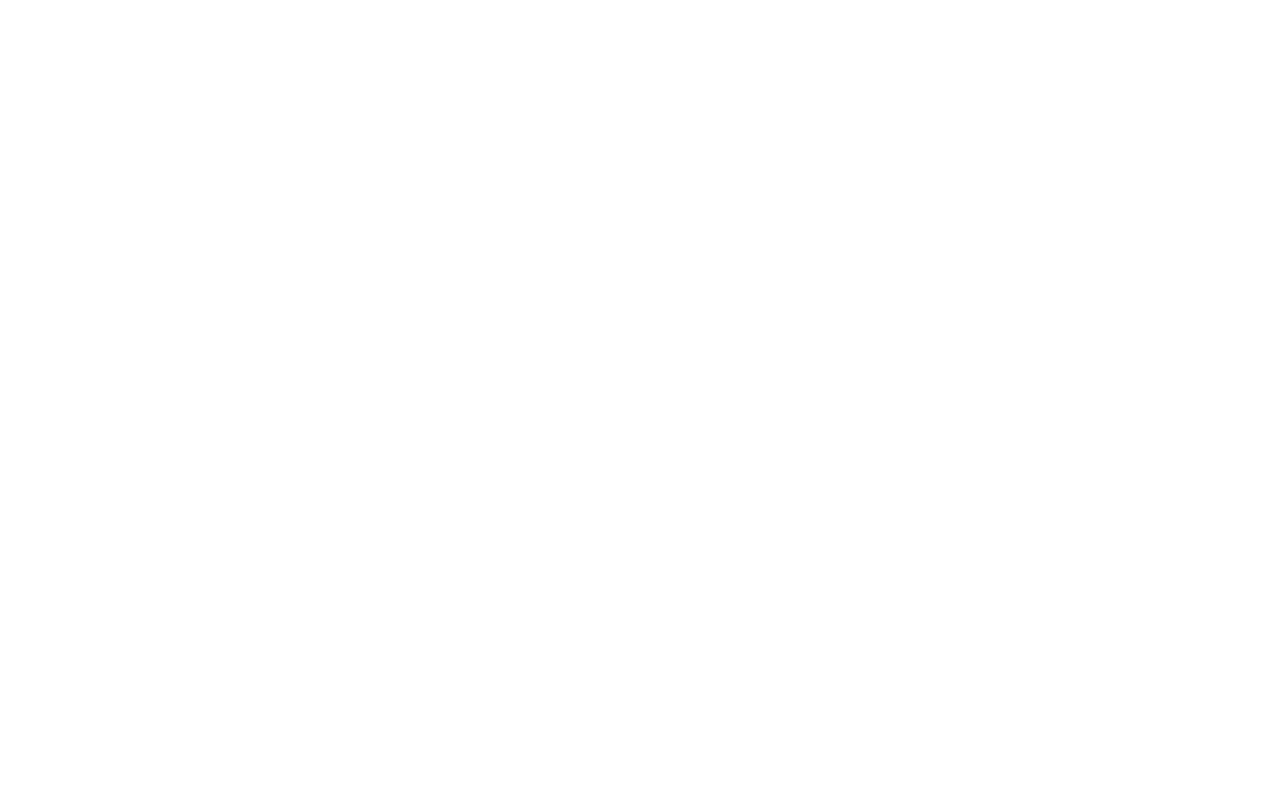
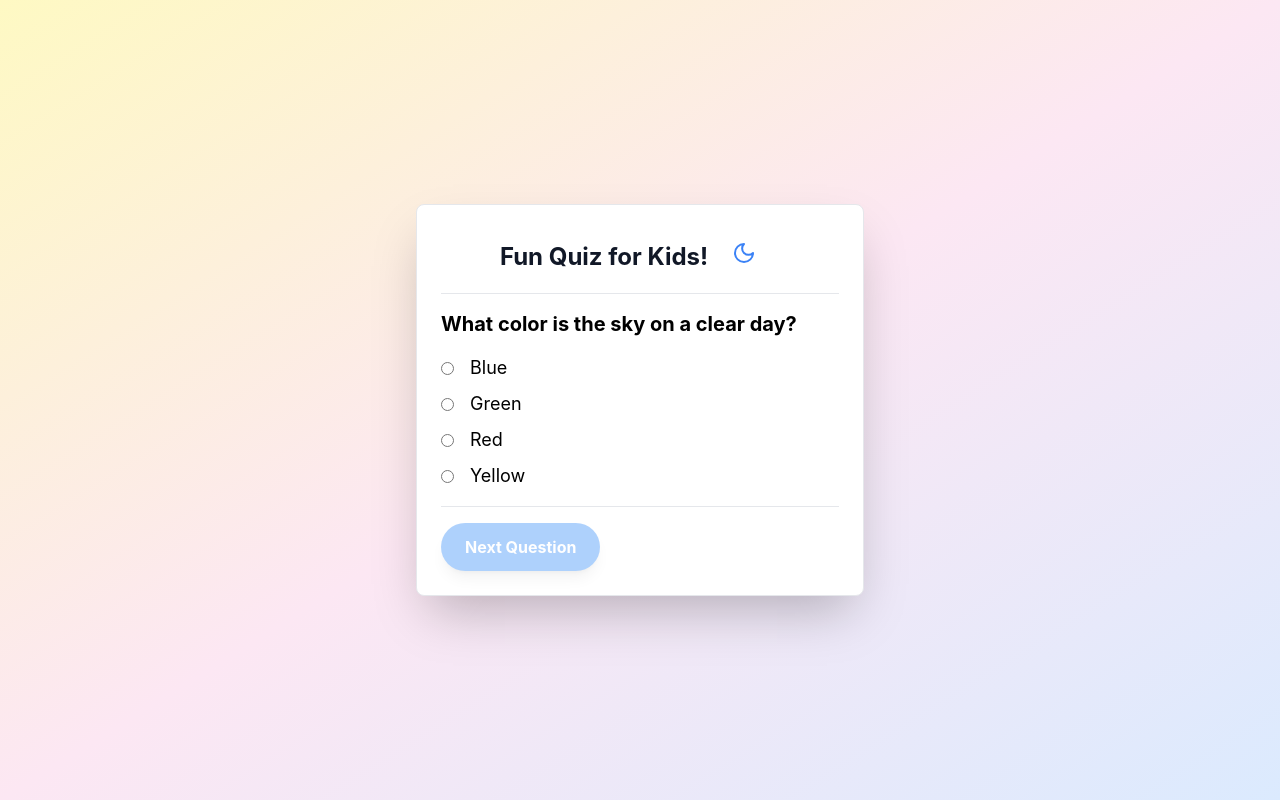
Before and after one commit to DWE-CLOUD/ZENARA, a React (Create React App) app in the folder frontend/: page /quiz in a window 1280 px wide. Before the commit this address had no page. Built offline with nearby package versions, Linux system fonts and the light colour scheme.

Commit message:
feat: Added Quiz Page

```diff
--- a/frontend/src/App.js
+++ b/frontend/src/App.js
@@ -4,6 +4,7 @@
 import Dash from './dash';
 import Sec from './security';
 import Login from './login';
+import Quiz from  './quiz';
 function App() {
     return (
         <Router>
@@ -12,6 +13,7 @@
                 <Route path="/dash" element={<Dash />} />
                 <Route path="/sec" element={<Sec />} />
                 <Route path="/login" element={<Login />} />
+                <Route path="/quiz" element={<Quiz />} />
             </Routes>
         </Router>
     );
--- a/frontend/src/login.js
+++ b/frontend/src/login.js
@@ -33,12 +33,10 @@
             } else {
                 const errorData = await response.text();
                 setError(errorData || 'Invalid username or password.');
-                window.location.href = '/dash';
             }
         } catch (error) {
             setError('An error occurred. Please try again.');
             console.error('Login error:', error);
-            window.location.href = '/dash';
         } finally {
             setIsLoading(false);
         }
--- /dev/null
+++ b/frontend/src/quiz.js
@@ -0,0 +1,185 @@
+import React, { useState } from 'react';
+import { Sun, Moon } from 'lucide-react';
+
+// Define the Button component inline
+const Button = ({ children, onClick, variant = 'default', size = 'md', disabled = false }) => {
+  const baseStyles = 'px-6 py-3 rounded-full font-bold transition-transform transform hover:scale-105';
+  const variants = {
+    default: 'bg-blue-400 text-white shadow-lg hover:bg-blue-500',
+    ghost: 'bg-transparent text-gray-700 hover:bg-gray-200',
+  };
+  const sizes = {
+    md: 'text-base',
+    icon: 'text-xl',
+  };
+  const styles = `${baseStyles} ${variants[variant]} ${sizes[size]} ${disabled ? 'opacity-50 cursor-not-allowed' : ''}`;
+
+  return (
+    <button onClick={onClick} className={styles} disabled={disabled} style={{ zIndex: 100 }}>
+      {children}
+    </button>
+  );
+};
+
+// Define the Card and its parts inline
+const Card = ({ children, className }) => (
+  <div className={`border shadow-2xl rounded-lg p-6 transition-transform transform hover:scale-105 ${className}`} style={{ zIndex: 10 }}>
+    {children}
+  </div>
+);
+
+const CardHeader = ({ children }) => (
+  <div className="border-b pb-4 mb-4">
+    {children}
+  </div>
+);
+
+const CardTitle = ({ children }) => (
+  <h1 className="text-2xl font-bold text-center text-pink-600">
+    {children}
+  </h1>
+);
+
+const CardContent = ({ children }) => (
+  <div className="mb-4">
+    {children}
+  </div>
+);
+
+const CardFooter = ({ children }) => (
+  <div className="border-t pt-4 mt-4">
+    {children}
+  </div>
+);
+
+// Define the RadioGroup and RadioGroupItem inline
+const RadioGroup = ({ value, onValueChange, children }) => (
+  <div className="space-y-2">
+    {React.Children.map(children, (child) =>
+      React.cloneElement(child, {
+        onChange: (e) => onValueChange(e.target.value),
+        checked: value === child.props.value,
+      })
+    )}
+  </div>
+);
+
+const RadioGroupItem = ({ value, id, checked, onChange }) => (
+  <input
+    type="radio"
+    id={id}
+    name="quiz-option"
+    value={value}
+    checked={checked}
+    onChange={onChange}
+    className="mr-2"
+  />
+);
+
+// Define the Label inline
+const Label = ({ htmlFor, children, className }) => (
+  <label htmlFor={htmlFor} className={`cursor-pointer text-lg ${className}`}>
+    {children}
+  </label>
+);
+
+// Quiz data with questions and options
+const quizData = [
+  {
+    question: "What color is the sky on a clear day?",
+    options: ["Blue", "Green", "Red", "Yellow"],
+    correctAnswer: "Blue"
+  },
+  {
+    question: "Which animal says 'moo'?",
+    options: ["Dog", "Cat", "Cow", "Sheep"],
+    correctAnswer: "Cow"
+  },
+  {
+    question: "How many legs does a spider have?",
+    options: ["4", "6", "8", "10"],
+    correctAnswer: "8"
+  }
+];
+
+const QuizApp = () => {
+  const [currentQuestion, setCurrentQuestion] = useState(0);
+  const [selectedAnswer, setSelectedAnswer] = useState("");
+  const [score, setScore] = useState(0);
+  const [showResult, setShowResult] = useState(false);
+  const [darkMode, setDarkMode] = useState(false);
+
+  const handleAnswerSubmit = () => {
+    if (selectedAnswer === quizData[currentQuestion].correctAnswer) {
+      setScore(score + 1);
+    }
+
+    if (currentQuestion + 1 < quizData.length) {
+      setCurrentQuestion(currentQuestion + 1);
+      setSelectedAnswer("");
+    } else {
+      setShowResult(true);
+    }
+  };
+
+  const resetQuiz = () => {
+    setCurrentQuestion(0);
+    setSelectedAnswer("");
+    setScore(0);
+    setShowResult(false);
+  };
+
+  const toggleDarkMode = () => {
+    setDarkMode(!darkMode);
+  };
+
+  const bgClass = darkMode
+    ? 'bg-gradient-to-br from-gray-900 via-purple-900 to-indigo-900 text-gray-900'
+    : 'bg-gradient-to-br from-yellow-100 via-pink-100 to-blue-100 text-gray-900';
+
+  return (
+    <div className={`min-h-screen flex items-center justify-center ${bgClass}`} style={{ zIndex: 1 }}>
+      <Card className={`w-full max-w-md bg-white ${darkMode ? 'bg-gray-800' : 'bg-white'}`}>
+        <CardHeader>
+          <CardTitle className="flex justify-between items-center">
+            <span className="text-gray-900">Fun Quiz for Kids!</span>
+            <Button variant="ghost" size="icon" onClick={toggleDarkMode}>
+              {darkMode ? <Sun className="h-6 w-6 text-yellow-500" /> : <Moon className="h-6 w-6 text-blue-500" />}
+            </Button>
+          </CardTitle>
+        </CardHeader>
+        <CardContent>
+          {!showResult ? (
+            <>
+              <h2 className="text-xl font-bold mb-4 text-black">{quizData[currentQuestion].question}</h2> {/* Question text in black */}
+              <RadioGroup value={selectedAnswer} onValueChange={setSelectedAnswer}>
+                {quizData[currentQuestion].options.map((option, index) => (
+                  <div key={index} className="flex items-center space-x-2 mb-2">
+                    <RadioGroupItem value={option} id={`option-${index}`} />
+                    <Label htmlFor={`option-${index}`} className="text-black">{option}</Label> {/* Option text in black */}
+                  </div>
+                ))}
+              </RadioGroup>
+            </>
+          ) : (
+            <div className="text-center">
+              <h2 className={`text-2xl font-bold mb-4 ${darkMode ? 'text-green-400' : 'text-green-500'}`}>Quiz Completed!</h2>
+              <p className={`text-xl ${darkMode ? 'text-pink-400' : 'text-pink-600'}`}>Your score: {score} out of {quizData.length}</p>
+            </div>
+          )}
+        </CardContent>
+        <CardFooter className="flex justify-center">
+          {!showResult ? (
+            <Button onClick={handleAnswerSubmit} disabled={!selectedAnswer}>
+              {currentQuestion === quizData.length - 1 ? "Finish Quiz" : "Next Question"}
+            </Button>
+          ) : (
+            <Button onClick={resetQuiz}>Try Again</Button>
+          )}
+        </CardFooter>
+      </Card>
+    </div>
+  );
+};
+
+export default QuizApp;
```
